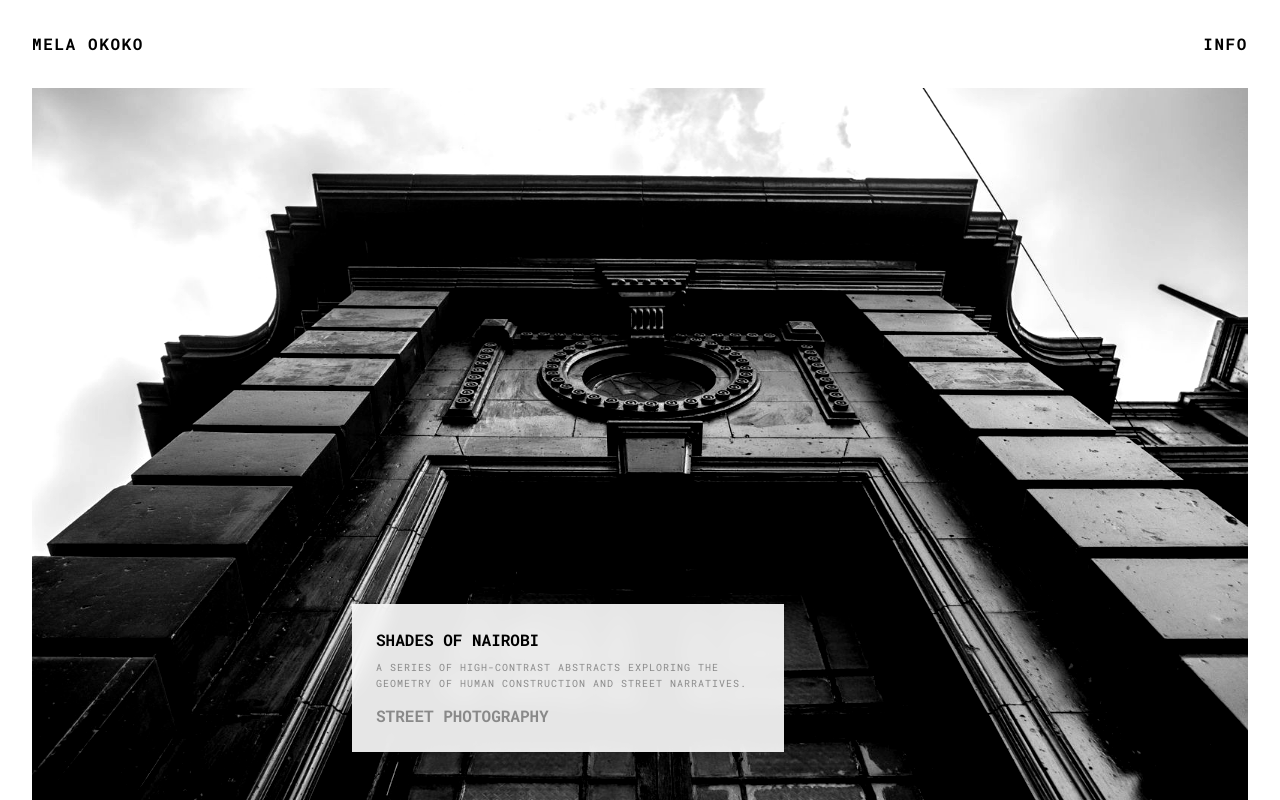
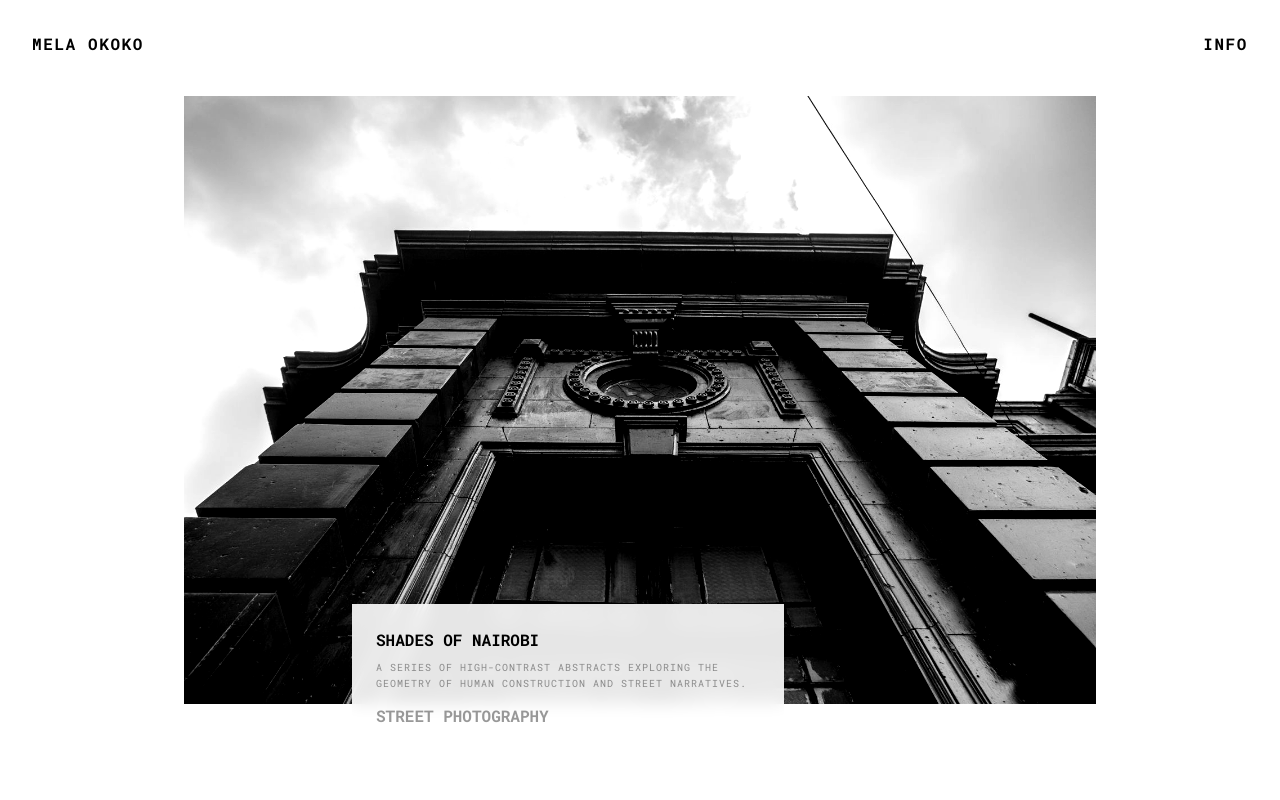
Before and after one commit to melaokoko-dot/Mela-Okoko-Bio-page, a React (Vite) app: page / in a window 1280 px wide. Built offline with nearby package versions, Linux system fonts and the light colour scheme.

Commit message:
Adjust padding and image scaling in project display

```diff
--- a/src/App.tsx
+++ b/src/App.tsx
@@ -413,17 +413,17 @@ export default function App() {
             {/* Image Container */}
             <div
               onClick={() => setSelectedProject(project)}
-              className="w-full h-screen cursor-pointer group flex items-center justify-center overflow-hidden"
+              className="w-full h-screen cursor-pointer group flex items-center justify-center overflow-hidden p-6 md:p-24 bg-white"
             >
               <img
                 src={project.coverImage}
                 alt={project.title}
-                className="w-full h-full object-cover grayscale contrast-125 transition-transform duration-1000 group-hover:scale-[1.05]"
+                className="w-full h-full object-contain grayscale contrast-125 transition-transform duration-1000 group-hover:scale-[1.02]"
                 referrerPolicy="no-referrer"
               />
 
               {/* Grain Overlay only for cover images */}
-              <div className="absolute inset-0 pointer-events-none opacity-20 grainy-bw mix-blend-overlay"></div>
+              <div className="absolute inset-0 pointer-events-none opacity-10 grainy-bw mix-blend-overlay"></div>
             </div>
           </section>
         ))}
```
